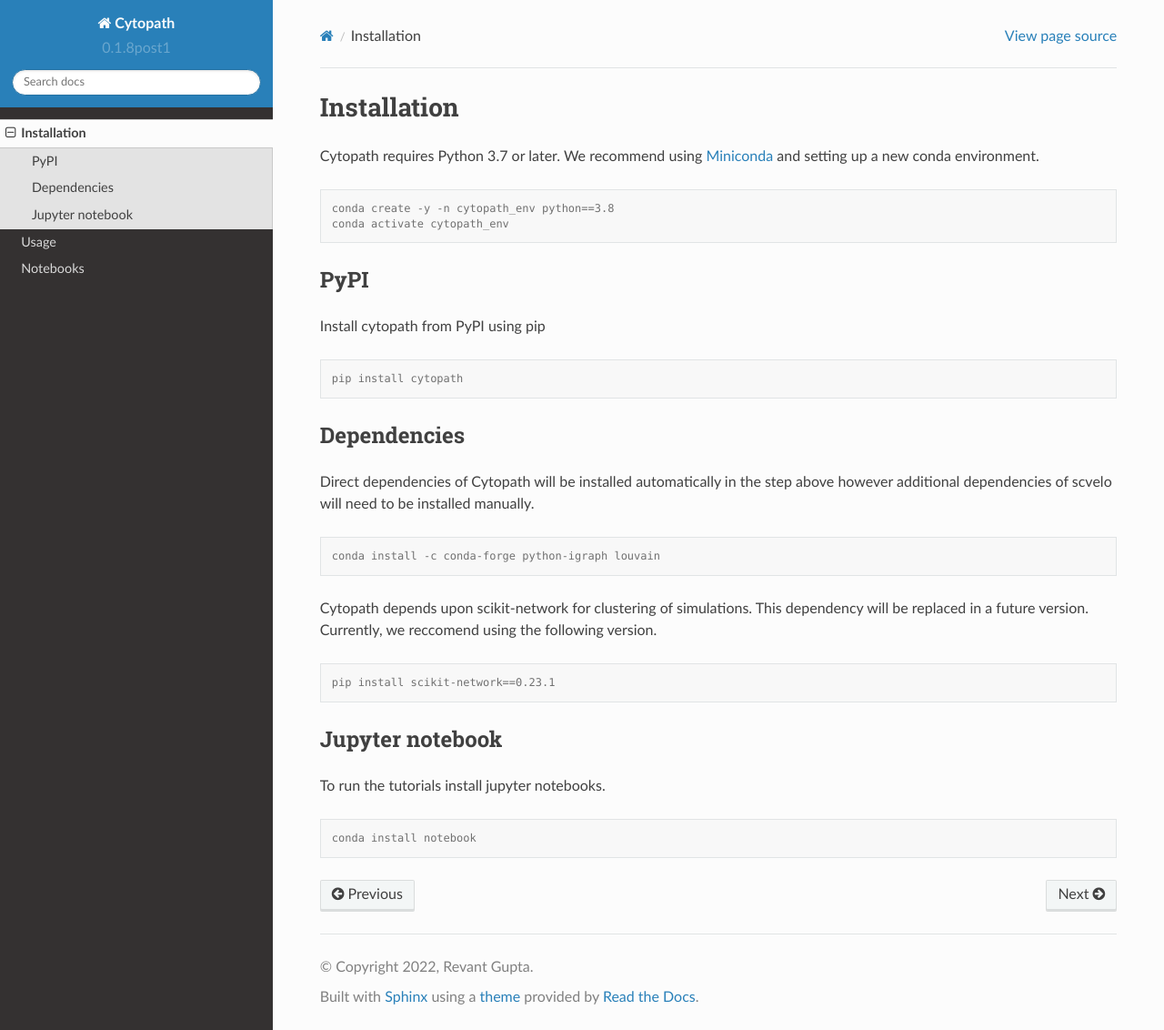
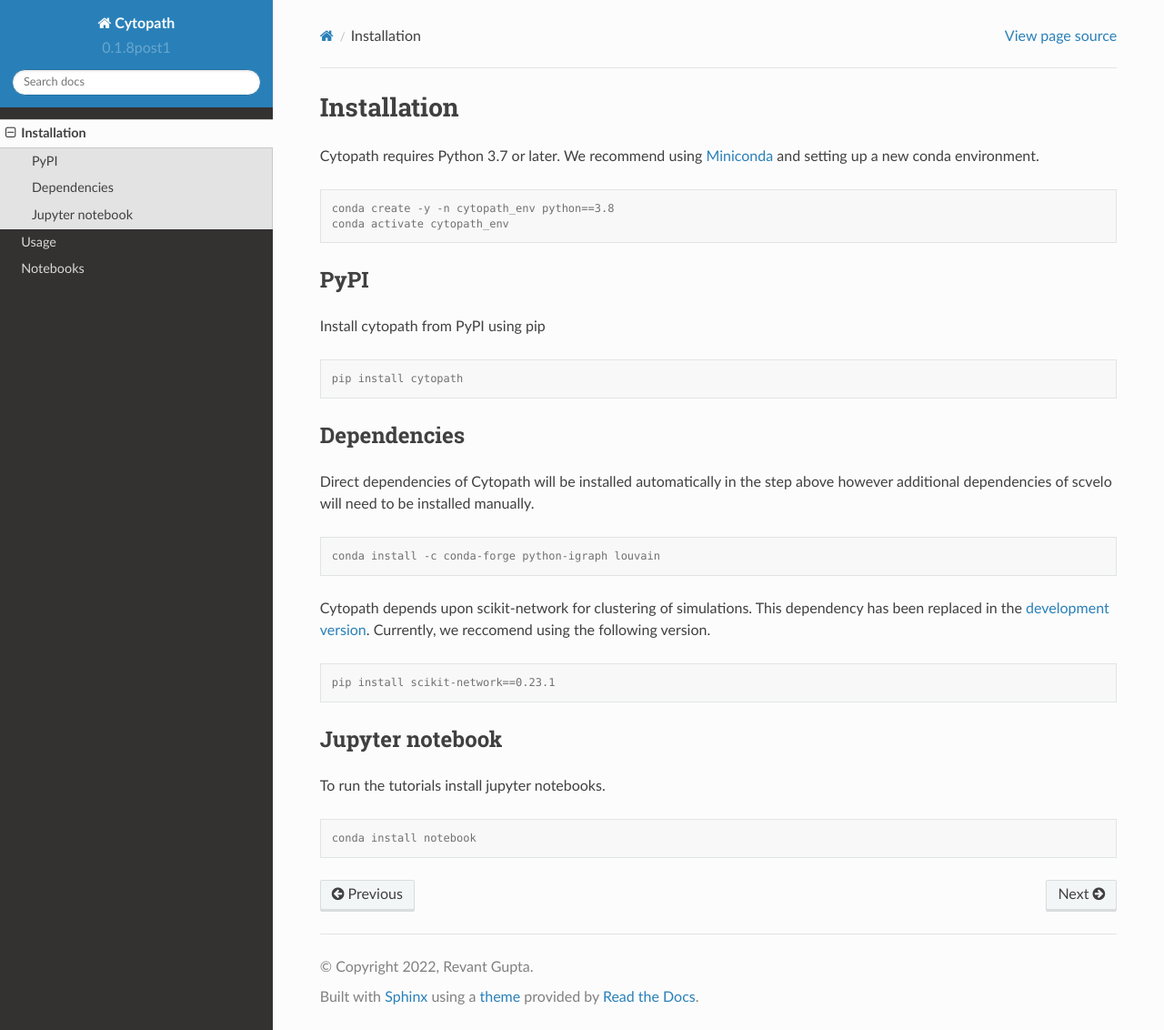
Before and after one commit to aron0093/cytopath, a Sphinx documentation site: the page built from docs/source/installation.rst, in a window 1280 px wide and 1132 px high. Shown: the whole window at 91% size. Built offline with Sphinx 7.4.7 and the Read the Docs theme 2.0.0, drawn with Linux system fonts in a browser that asks for light colours.

Commit message:
Update installation.rst

```diff
--- a/docs/source/installation.rst
+++ b/docs/source/installation.rst
@@ -26,7 +26,7 @@ Direct dependencies of Cytopath will be installed automatically in the step abov
 
    conda install -c conda-forge python-igraph louvain
 
-Cytopath depends upon scikit-network for clustering of simulations. This dependency will be replaced in a future version. Currently, we reccomend using the following version.
+Cytopath depends upon scikit-network for clustering of simulations. This dependency has been replaced in the `development version <https://github.com/aron0093/cytopath/tree/development>`_. Currently, we reccomend using the following version.
 
 
 .. code-block:: console
```
